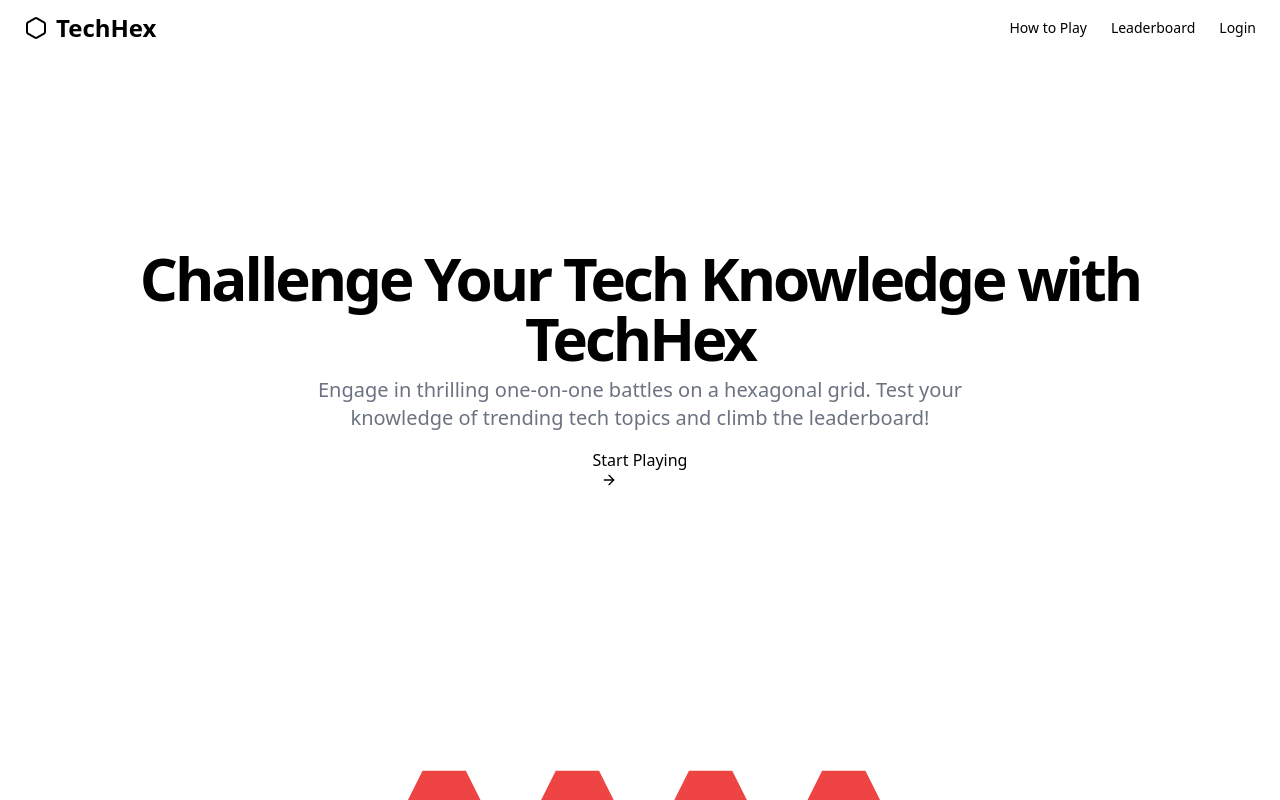
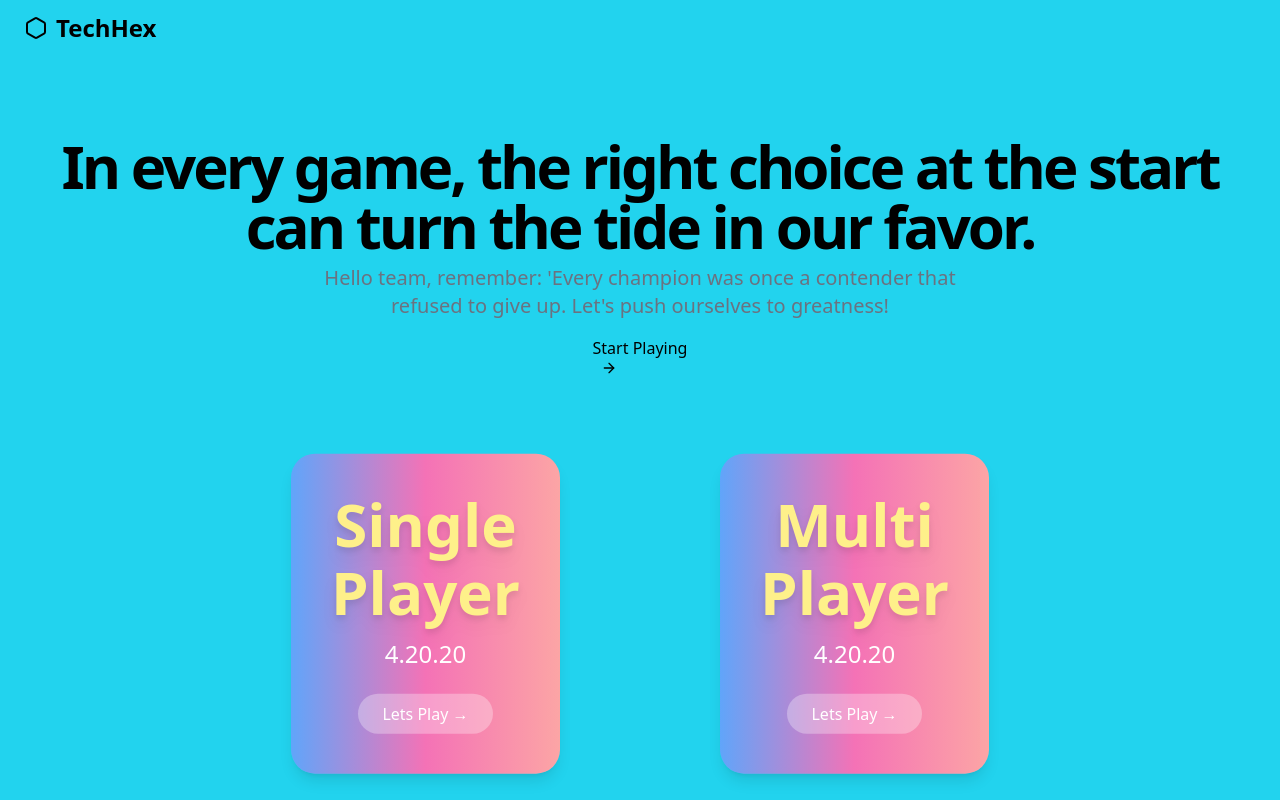
Before and after one commit to aarushicpandey0007/TECH_HEX, a React (Create React App) app: page /selectpage in a window 1280 px wide. Shown: the top 800 px of the page. Built offline with nearby package versions, Linux system fonts and the light colour scheme.

Commit message:
added the route config & create selectpage after homepage

```diff
--- a/package.json
+++ b/package.json
@@ -8,9 +8,11 @@
     "@testing-library/user-event": "^13.5.0",
     "@types/react": "^18.3.11",
     "@types/react-dom": "^18.3.1",
+    "framer-motion": "^11.11.9",
     "lucide-react": "^0.453.0",
     "react": "^18.3.1",
     "react-dom": "^18.3.1",
+    "react-router-dom": "^6.27.0",
     "react-scripts": "5.0.1",
     "web-vitals": "^2.1.4"
   },
--- a/src/App.tsx
+++ b/src/App.tsx
@@ -1,15 +1,9 @@
 import React from 'react'
-import Header from './components/share/Header'
-import Home from './view/Home'
-import Quiz from './page/page1/Quiz'
-
+import { RouterProvider } from 'react-router-dom';
+import { approute } from './routes/AppRoute';
 function App() {
   return (
-    <div>
-      <Header/>
-      <Home/>
-      <Quiz />
-    </div>
+   <RouterProvider router={approute}/>
   )
 }
 
--- /dev/null
+++ b/src/components/custom/SelectBox/index.tsx
@@ -0,0 +1,32 @@
+import React from 'react'
+import { motion } from 'framer-motion';
+
+type SelectProps = {
+  firstText?:string;
+  lastText?:string;
+  command?: string;
+
+};
+const SelectBox = ({firstText,lastText,command}:SelectProps) => {
+
+  return (
+    <motion.div
+    className="lg:p-10 md:p-6 p-5 rounded-3xl bg-gradient-to-r from-blue-400 via-pink-400 to-red-300 text-center shadow-lg"
+    animate={{ y: [0, -10, 0] }}
+    transition={{ duration: 2, repeat: Infinity, repeatType: "loop" }}
+  >
+    <h1 className="text-6xl font-bold text-yellow-200 drop-shadow-lg">
+      {firstText}
+    </h1>
+    <h2 className="text-6xl font-bold text-yellow-200 drop-shadow-lg mt-2">
+      {lastText}
+    </h2>
+    <p className="text-white text-2xl mt-4">4.20.20</p>
+    <button className="mt-6 px-6 py-2 bg-white bg-opacity-30 text-white rounded-full hover:bg-opacity-50 transition-all">
+      {command} →
+    </button>
+  </motion.div>
+  )
+}
+
+export default SelectBox
--- /dev/null
+++ b/src/page/HomePage/index.tsx
@@ -0,0 +1,12 @@
+import React from 'react'
+import HomeView from '../../view/HomeView'
+
+const HomePage = () => {
+  return (
+    <>
+    <HomeView/>
+    </>
+  )
+}
+
+export default HomePage
--- /dev/null
+++ b/src/page/SelectPage/index.tsx
@@ -0,0 +1,12 @@
+import React from 'react'
+import SelectView from '../../view/SelectView'
+
+const SelectPage = () => {
+  return (
+    <>
+    <SelectView/>
+    </>
+  )
+}
+
+export default SelectPage
--- /dev/null
+++ b/src/routes/AppRoute/index.tsx
@@ -0,0 +1,16 @@
+import HomePage from "../../page/HomePage";
+import SelectPage from "../../page/SelectPage";
+
+const { createBrowserRouter } = require('react-router-dom');
+
+export const approute = createBrowserRouter([
+    {
+      path: '/',
+    element: <HomePage/>
+    },
+    {
+      path: '/selectpage',
+      element: <SelectPage/>
+    },
+
+  ]);
--- /dev/null
+++ b/src/view/HomeView/index.tsx
@@ -0,0 +1,34 @@
+import { ArrowRight } from 'lucide-react';
+import React from 'react'
+import Header from '../../components/share/Header';
+import Hexagon from '../view1/Hexagon';
+import { NavLink } from 'react-router-dom';
+
+
+const HomeView = () => {
+  return (
+    <div className='min-h-screen bg-cyan-400  '>
+        <Header/>
+    <section className="w-full py-5 md:py-24 lg:py-10 xl:py-20  ">
+          <div className="container px-4 md:px-6">
+            <div className="flex flex-col items-center space-y-4 text-center">
+              <div className="space-y-2">
+                <h1 className="text-3xl font-bold tracking-tighter sm:text-4xl md:text-5xl lg:text-6xl/none">
+                  Challenge Your Tech Knowledge with TechHex
+                </h1>
+                <p className="mx-auto max-w-[700px] text-gray-500 md:text-xl dark:text-gray-400">
+                  Engage in thrilling one-on-one battles on a hexagonal grid. Test your knowledge of trending tech topics and climb the leaderboard!
+                </p>
+              </div>
+              <div className="space-x-4">
+                <NavLink to="/selectpage"><button>Start Playing <ArrowRight className="ml-2 h-4 w-4" /></button></NavLink>
+              </div>
+            </div>
+          </div>
+        </section>
+        </div>
+
+  )
+}
+
+export default HomeView
--- /dev/null
+++ b/src/view/SelectView/index.tsx
@@ -0,0 +1,41 @@
+import { ArrowRight } from 'lucide-react';
+import HexagonIcon from "../../components/custom/Hexagon"
+import SelectBox from '../../components/custom/SelectBox';
+
+const SelectView = () => {
+  return (
+    <div className='bg-cyan-400 min-h-screen'>
+         <header className="px-4 lg:px-6 h-14 flex items-center">
+        <a className="flex items-center justify-center" href="#">
+          <HexagonIcon />
+          <span className="ml-2 text-2xl font-bold">TechHex</span>
+        </a>
+        </header>
+    <section className="w-full py-5 md:py-24 lg:py-10 xl:py-20 flex flex-col justify-center items-center">
+          <div className="container px-4 md:px-6">
+            <div className="flex flex-col items-center space-y-4 text-center">
+              <div className="space-y-2">
+                <h1 className="text-3xl font-bold tracking-tighter sm:text-4xl md:text-5xl lg:text-6xl/none">
+                In every game, the right choice at the start can turn the tide in our favor.
+                </h1>
+                <p className="mx-auto max-w-[700px] text-gray-500 md:text-xl dark:text-gray-400">
+                Hello team, remember: 'Every champion was once a contender that refused to give up. Let's push ourselves to greatness!
+                </p>
+              </div>
+              <div className="space-x-4">
+                <button>Start Playing <ArrowRight className="ml-2 h-4 w-4" /></button>
+              </div>
+            </div>
+          </div>
+        </section>
+        <div className="flex items-center justify-center lg:space-x-40 md:space-x-32 space-x-10 pb-52   ">
+
+<SelectBox firstText="Single" lastText="Player" command="Lets Play"/>
+<SelectBox firstText="Multi" lastText="Player" command="Lets Play"/>
+</div>
+
+    </div>
+  )
+}
+
+export default SelectView
```
Also changed, not shown: 1 other file (tests, documents, lock files or other folders).
